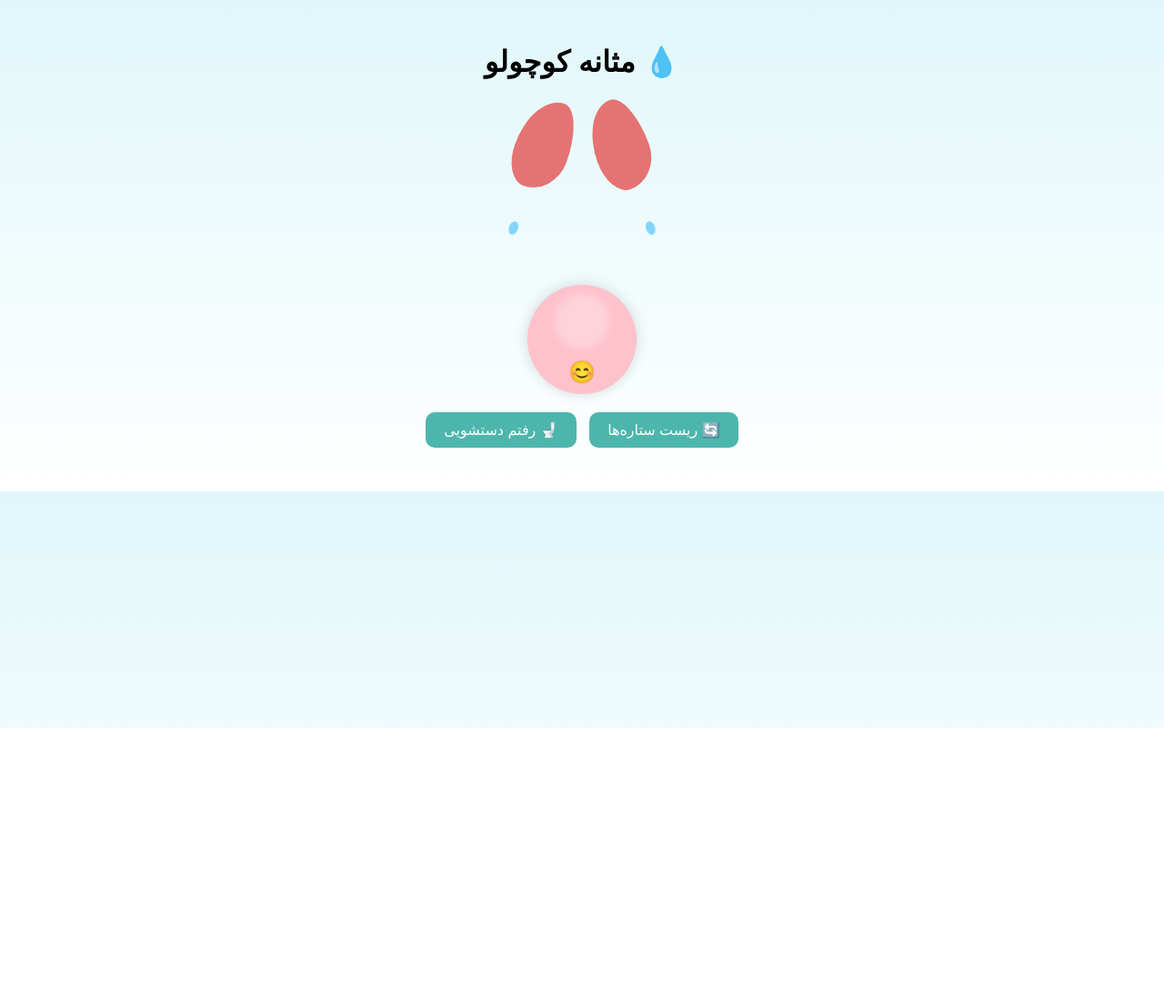
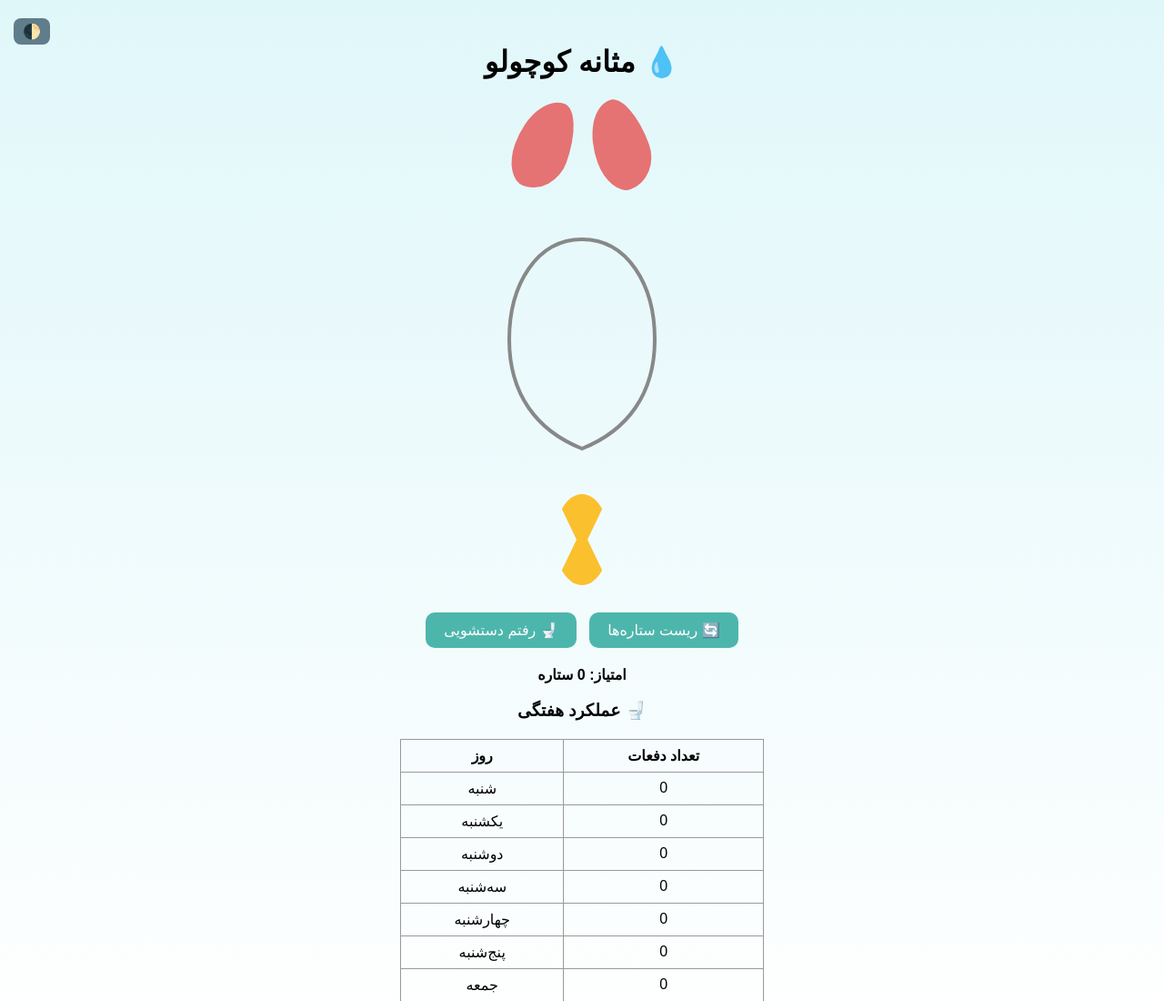
Before and after one commit to salmanSiadat/Masaneh, a plain HTML site: page index.html in a window 1280 px wide. Shown: the top 1100 px of the page at 91% size. Before the commit the page ends 800 px from the top, so only its background shows below. Drawn offline with Linux system fonts and the light colour scheme.

Commit message:
Update index.html

```diff
--- a/index.html
+++ b/index.html
@@ -1,21 +1,32 @@
-<!DOCTYPE html><html lang="fa">
+<!DOCTYPE html>
+<html lang="fa">
 <head>
   <meta charset="UTF-8" />
   <meta name="viewport" content="width=device-width, initial-scale=1.0" />
   <title>مثانه کوچولو</title>
-  <link rel="manifest" href="manifest.json" />
-  <script>
-    if ('serviceWorker' in navigator) {
-      navigator.serviceWorker.register('service-worker.js');
-    }
-  </script>
+  <link rel="manifest" href="manifest.json">
   <style>
     body {
       font-family: sans-serif;
       background: linear-gradient(#e0f7fa, #fff);
       text-align: center;
       padding: 20px;
-      transition: background 0.3s, color 0.3s;
+      transition: background 0.4s, color 0.4s;
+    }
+    body.dark {
+      background: #263238;
+      color: #fff;
+    }
+    .toggle-dark {
+      position: absolute;
+      top: 10px;
+      left: 10px;
+      padding: 5px 10px;
+      background: #607d8b;
+      color: white;
+      border: none;
+      border-radius: 8px;
+      cursor: pointer;
     }
     .container {
       width: 220px;
@@ -43,62 +54,42 @@
       position: absolute;
       top: 100px;
       left: 25px;
-      animation: dropToBladder 2s infinite;
+      opacity: 0;
+    }
+    .drop.animate {
+      animation: dropToBladder 2s ease-in-out;
     }
     @keyframes dropToBladder {
       0% { opacity: 0; top: 100px; }
-      50% { opacity: 1; top: 140px; }
+      30% { opacity: 1; top: 140px; }
       100% { opacity: 0; top: 190px; }
     }
-    .bladder {
-      width: 120px;
-      height: 120px;
-      background: #ffc1cc;
-      border-radius: 60% 60% 60% 60%;
-      margin: 100px auto 10px;
+    .bladder-wrapper {
+      width: 200px;
+      height: 250px;
+      margin: 40px auto;
       position: relative;
-      overflow: hidden;
-      box-shadow: 0 0 15px rgba(0,0,0,0.15);
-      transition: transform 0.3s;
     }
-    .bladder::before {
-      content: "";
-      position: absolute;
-      top: 10px;
-      left: 30px;
+    svg {
+      width: 100%;
+      height: 100%;
+    }
+    .filler {
+      fill: rgba(255, 235, 59, 0.7);
+      transition: transform 1s;
+    }
+    .circle-timer {
       width: 60px;
       height: 60px;
-      background: rgba(255, 255, 255, 0.3);
       border-radius: 50%;
-      filter: blur(5px);
-    }
-    .bladder::after {
-      content: "😊";
-      position: absolute;
-      bottom: 10px;
-      left: 50%;
-      transform: translateX(-50%);
-      font-size: 24px;
-    }
-    .bladder.fill {
-      animation: shake 0.5s infinite;
-    }
-    .fill-level {
-      position: absolute;
-      bottom: 0;
-      left: 0;
-      width: 100%;
       background: #fbc02d;
-      height: 0%;
-      transition: height 1s;
-      box-shadow: inset 0 0 10px rgba(255, 204, 0, 0.5);
-    }
-    @keyframes shake {
-      0% { transform: translateX(0); }
-      25% { transform: translateX(-3px); }
-      50% { transform: translateX(3px); }
-      75% { transform: translateX(-3px); }
-      100% { transform: translateX(0); }
+      margin: 20px auto;
+      width: 60px;
+      height: 100px;
+      margin: 20px auto;
+      position: relative;
+      background: #fbc02d;
+      clip-path: polygon(0 0, 100% 0, 60% 50%, 100% 100%, 0 100%, 40% 50%);
     }
     button {
       padding: 10px 20px;
@@ -110,68 +101,103 @@
       border-radius: 10px;
       color: white;
     }
-    .alert {
-      margin-top: 10px;
-      color: #d32f2f;
-      font-weight: bold;
+    .alert { margin-top: 10px; color: #d32f2f; font-weight: bold; }
+    .stars { color: #ffca28; font-size: 24px; margin-top: 10px; }
+    .score { margin-top: 5px; font-weight: bold; }
+    table {
+      margin: 20px auto;
+      border-collapse: collapse;
+      width: 80%;
+      max-width: 400px;
     }
-    .stars {
-      color: #ffca28;
-      font-size: 24px;
-      margin-top: 10px;
-    }
+    table, th, td { border: 1px solid #999; }
+    th, td { padding: 8px; text-align: center; }
   </style>
 </head>
 <body>
+  <button class="toggle-dark" onclick="toggleDarkMode()">🌓</button>
   <h1>مثانه کوچولو 💧</h1>
+
   <div class="container">
-    <div class="kidney left">
-      <div class="drop"></div>
-    </div>
-    <div class="kidney">
-      <div class="drop"></div>
-    </div>
+    <div class="kidney left"><div class="drop" id="drop1"></div></div>
+    <div class="kidney"><div class="drop" id="drop2"></div></div>
   </div>
-  <div class="bladder" id="bladder">
-    <div class="fill-level" id="fill"></div>
+
+  <div class="bladder-wrapper">
+    <svg viewBox="0 0 200 250">
+      <defs>
+        <clipPath id="bladder-shape">
+          <path d="M100,10 C150,10 180,60 180,120 C180,180 150,220 100,240 C50,220 20,180 20,120 C20,60 50,10 100,10 Z" />
+        </clipPath>
+      </defs>
+      <rect id="fill-rect" x="0" y="0" width="200" height="250" class="filler" clip-path="url(#bladder-shape)" />
+      <path d="M100,10 C150,10 180,60 180,120 C180,180 150,220 100,240 C50,220 20,180 20,120 C20,60 50,10 100,10 Z"
+            fill="none" stroke="#888" stroke-width="4"/>
+    </svg>
   </div>
+
+  <div class="circle-timer" id="circleTimer"></div>
+
   <div>
     <button onclick="resetBladder()">رفتم دستشویی 🚽</button>
     <button onclick="resetStars()">ریست ستاره‌ها 🔄</button>
     <div class="alert" id="alert"></div>
     <div class="stars" id="stars"></div>
-  </div><audio id="dripSound" src="https://cdn.pixabay.com/download/audio/2023/03/04/audio_d5e0d0e1d6.mp3?filename=drop-water-139006.mp3"></audio> <audio id="cheerSound" src="https://cdn.pixabay.com/download/audio/2022/01/20/audio_e052fd4d4c.mp3?filename=kids-cheering-110437.mp3"></audio>
+    <div class="score" id="score"></div>
+  </div>
+
+  <div>
+    <h3>عملکرد هفتگی 🚽</h3>
+    <table id="logTable"></table>
+  </div>
+
+  <audio id="dripSound" src="https://cdn.pixabay.com/download/audio/2023/03/04/audio_d5e0d0e1d6.mp3?filename=drop-water-139006.mp3"></audio>
+  <audio id="cheerSound" src="https://cdn.pixabay.com/download/audio/2022/01/20/audio_e052fd4d4c.mp3?filename=kids-cheering-110437.mp3"></audio>
 
   <script>
-    let fillPercent = parseFloat(localStorage.getItem("fillPercent")) || 0;
+    let fillPercent = parseFloat(localStorage.getItem('fillPercent')) || 0;
     let points = parseInt(localStorage.getItem("points")) || 0;
-    let fill = document.getElementById("fill");
-    let bladder = document.getElementById("bladder");
-    let alertBox = document.getElementById("alert");
-    let stars = document.getElementById("stars");
-    let dripSound = document.getElementById("dripSound");
-    let cheerSound = document.getElementById("cheerSound");
+    let log = JSON.parse(localStorage.getItem("log")) || {};
+
+    const fillRect = document.getElementById('fill-rect');
+    const drop1 = document.getElementById("drop1");
+    const drop2 = document.getElementById("drop2");
+    const alertBox = document.getElementById("alert");
+    const stars = document.getElementById("stars");
+    const score = document.getElementById("score");
+    const dripSound = document.getElementById("dripSound");
+    const cheerSound = document.getElementById("cheerSound");
+    const logTable = document.getElementById("logTable");
+
+    function updateFill() {
+      const fillHeight = 250 * (fillPercent / 100);
+      fillRect.setAttribute('y', 250 - fillHeight);
+      fillRect.setAttribute('height', fillHeight);
+    }
 
     function updateUI() {
-      fill.style.height = fillPercent + "%";
-      if (fillPercent > 90) {
-        alertBox.textContent = "وقتشه بری دستشویی! 😬";
-        bladder.classList.add("fill");
-      } else if (fillPercent > 75) {
-        alertBox.textContent = "مثانه داره پر میشه...";
-        bladder.classList.add("fill");
-      } else {
-        alertBox.textContent = "";
-        bladder.classList.remove("fill");
-      }
+      updateFill();
+      alertBox.textContent = fillPercent > 90 ? "وقتشه بری دستشویی! 😬" :
+        fillPercent > 75 ? "مثانه داره پر میشه..." : "";
       stars.innerHTML = "⭐️".repeat(points);
+      score.innerText = `امتیاز: ${points} ستاره`;
+      renderLog();
+    }
+
+    function animateDrops() {
+      drop1.classList.remove("animate");
+      drop2.classList.remove("animate");
+      void drop1.offsetWidth;
+      drop1.classList.add("animate");
+      drop2.classList.add("animate");
     }
 
     function updateBladder() {
       if (fillPercent < 100) {
         fillPercent += 1.67;
         if (fillPercent > 100) fillPercent = 100;
-        localStorage.setItem("fillPercent", fillPercent);
+        localStorage.setItem('fillPercent', fillPercent);
+        animateDrops();
         dripSound.play();
         updateUI();
       }
@@ -180,8 +206,10 @@
     function resetBladder() {
       fillPercent = 0;
       points++;
+      logToday();
       localStorage.setItem("fillPercent", fillPercent);
       localStorage.setItem("points", points);
+      localStorage.setItem("log", JSON.stringify(log));
       alertBox.textContent = "آفرین! مثانه خالی شد 🌟";
       cheerSound.play();
       updateUI();
@@ -193,7 +221,35 @@
       updateUI();
     }
 
+    function toggleDarkMode() {
+      document.body.classList.toggle("dark");
+    }
+
+    function logToday() {
+      const days = ['شنبه','یکشنبه','دوشنبه','سه‌شنبه','چهارشنبه','پنج‌شنبه','جمعه'];
+      const jsDay = new Date().getDay();
+      const day = days[(jsDay + 6) % 7];
+      log[day] = (log[day] || 0) + 1;
+    }
+
+    function renderLog() {
+      const days = ['شنبه','یکشنبه','دوشنبه','سه‌شنبه','چهارشنبه','پنج‌شنبه','جمعه'];
+      const orderedDays = days;
+      logTable.innerHTML = '<tr><th>روز</th><th>تعداد دفعات</th></tr>' +
+        days.map(day => `<tr><td>${day}</td><td>${log[day] || 0}</td></tr>`).join('');
+    }
+
     updateUI();
     setInterval(updateBladder, 60000);
-  </script></body>
+    setInterval(() => {
+      drop1.classList.remove("animate");
+      drop2.classList.remove("animate");
+      void drop1.offsetWidth;
+      drop1.classList.add("animate");
+      drop2.classList.add("animate");
+      dripSound.play();
+    }, 6000);
+
+  </script>
+</body>
 </html>
```
